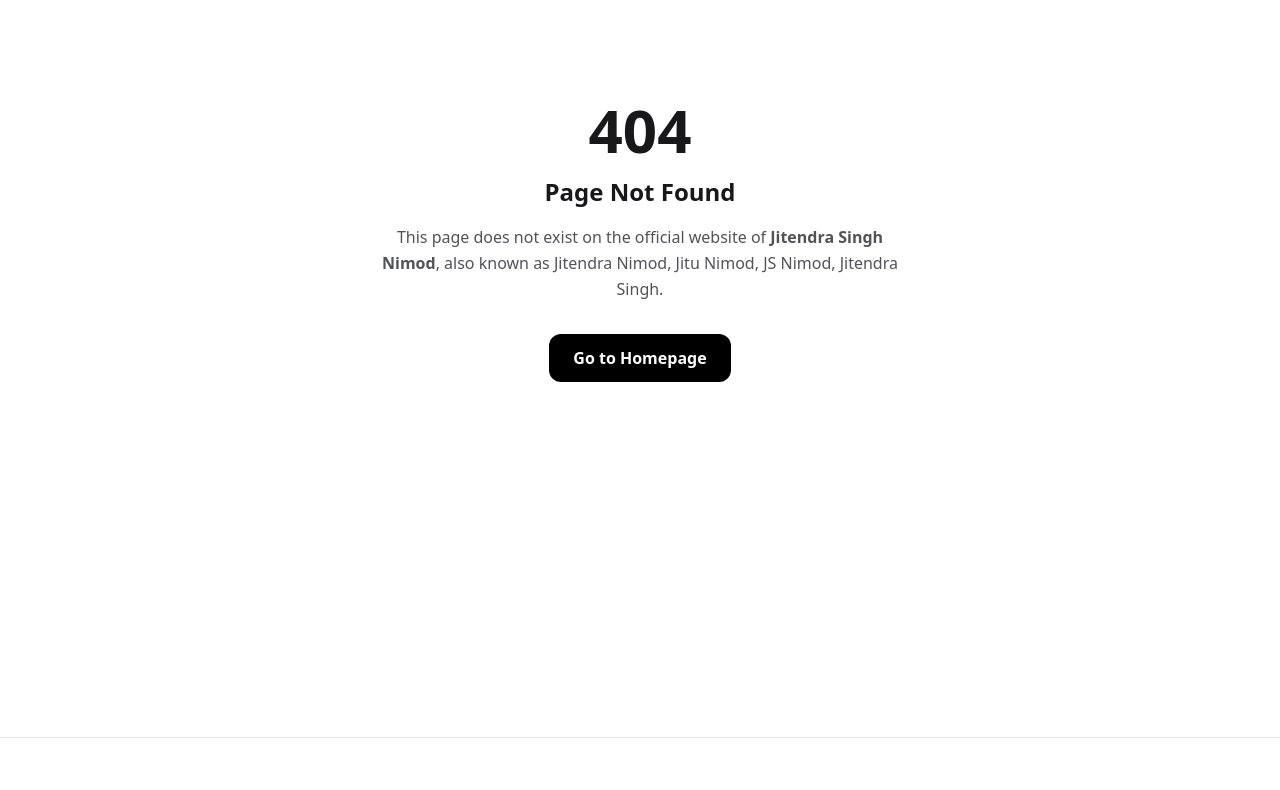
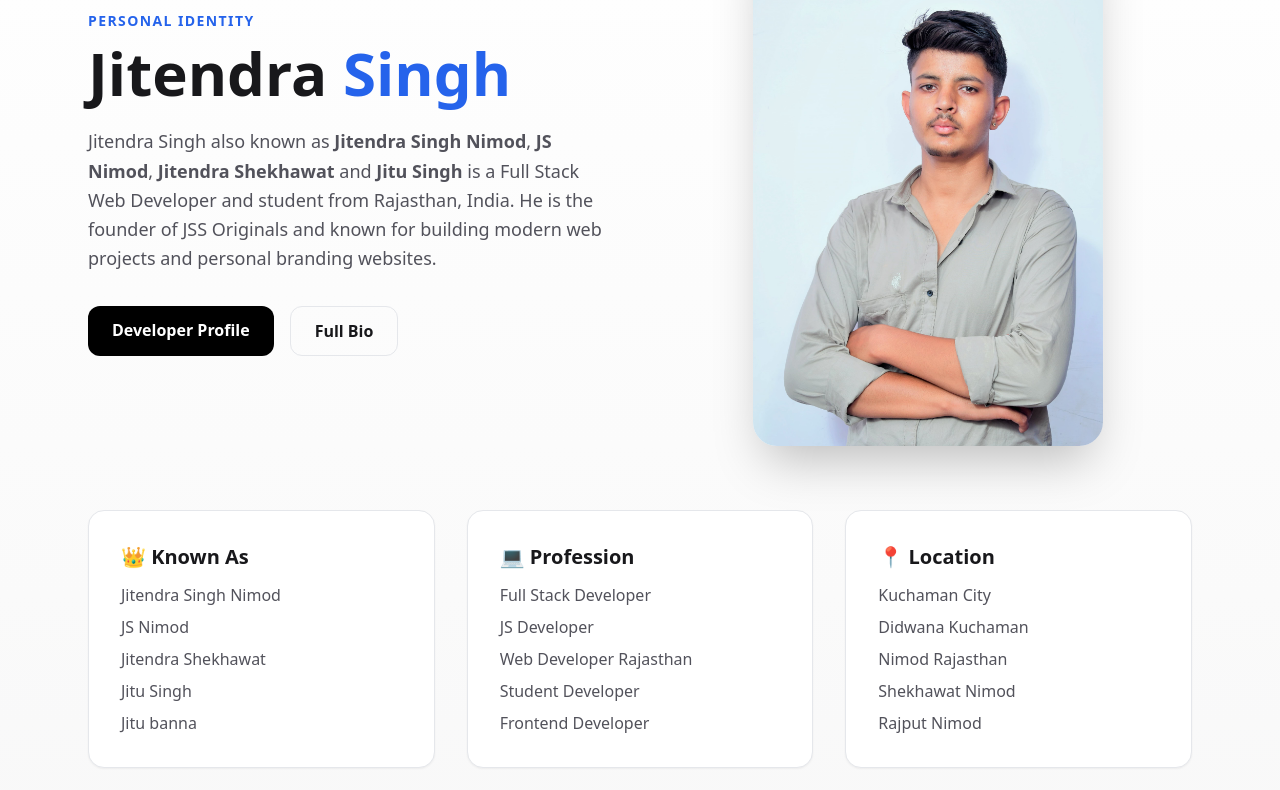
Before and after one commit to jitendramath/Jitendra-Singh-Nimod, a Next.js app: page /jitendra-singh in a window 1280 px wide. Before the commit this address had no page. Shown: the part 220-1010 px from the top of the page. Built offline with nearby package versions, Linux system fonts and the light colour scheme.

Commit message:
Create page.js

```diff
--- /dev/null
+++ b/src/app/jitendra-singh/page.js
@@ -0,0 +1,132 @@
+export const metadata = {
+  title: "Jitendra Singh | Jitendra Singh Nimod | JS Developer Rajasthan",
+  description:
+    "Jitendra Singh also known as Jitendra Singh Nimod, JS Nimod and Jitendra Shekhawat is a Full Stack Developer and BSc Mathematics student from Rajasthan, India.",
+};
+
+export default function Page() {
+  return (
+    <div className="min-h-screen bg-gradient-to-b from-white via-zinc-50 to-zinc-100">
+
+      {/* HERO */}
+      <section className="max-w-6xl mx-auto px-6 pt-20 pb-16">
+        <div className="grid md:grid-cols-2 gap-12 items-center">
+
+          <div>
+            <p className="text-sm font-semibold text-blue-600 mb-3 uppercase tracking-widest">
+              Personal Identity
+            </p>
+
+            <h1 className="text-4xl md:text-6xl font-extrabold text-zinc-900 leading-tight">
+              Jitendra <span className="text-blue-600">Singh</span>
+            </h1>
+
+            <p className="mt-6 text-lg text-zinc-600 leading-relaxed">
+              Jitendra Singh also known as <b>Jitendra Singh Nimod</b>,
+              <b> JS Nimod</b>, <b>Jitendra Shekhawat</b> and <b>Jitu Singh</b> is
+              a Full Stack Web Developer and student from Rajasthan, India. He
+              is the founder of JSS Originals and known for building modern web
+              projects and personal branding websites.
+            </p>
+
+            <div className="flex gap-4 mt-8">
+              <a
+                href="/developer-profile"
+                className="px-6 py-3 rounded-xl bg-black text-white font-semibold hover:bg-zinc-800 transition"
+              >
+                Developer Profile
+              </a>
+
+              <a
+                href="/who-is-jitendra-singh-nimod"
+                className="px-6 py-3 rounded-xl border font-semibold hover:bg-zinc-100 transition"
+              >
+                Full Bio
+              </a>
+            </div>
+          </div>
+
+          <div className="flex justify-center">
+            <img
+              src="/images/main/jitendra-singh-nimod.jpg"
+              alt="Jitendra Singh"
+              className="rounded-3xl shadow-2xl w-[350px]"
+            />
+          </div>
+        </div>
+      </section>
+
+      {/* KEYWORDS GRID */}
+      <section className="max-w-6xl mx-auto px-6 pb-20">
+        <div className="grid md:grid-cols-3 gap-8">
+
+          <div className="bg-white p-8 rounded-2xl border shadow-sm">
+            <h3 className="font-bold text-xl mb-3">👑 Known As</h3>
+            <ul className="text-zinc-600 space-y-2">
+              <li>Jitendra Singh Nimod</li>
+              <li>JS Nimod</li>
+              <li>Jitendra Shekhawat</li>
+              <li>Jitu Singh</li>
+              <li>Jitu banna</li>
+            </ul>
+          </div>
+
+          <div className="bg-white p-8 rounded-2xl border shadow-sm">
+            <h3 className="font-bold text-xl mb-3">💻 Profession</h3>
+            <ul className="text-zinc-600 space-y-2">
+              <li>Full Stack Developer</li>
+              <li>JS Developer</li>
+              <li>Web Developer Rajasthan</li>
+              <li>Student Developer</li>
+              <li>Frontend Developer</li>
+            </ul>
+          </div>
+
+          <div className="bg-white p-8 rounded-2xl border shadow-sm">
+            <h3 className="font-bold text-xl mb-3">📍 Location</h3>
+            <ul className="text-zinc-600 space-y-2">
+              <li>Kuchaman City</li>
+              <li>Didwana Kuchaman</li>
+              <li>Nimod Rajasthan</li>
+              <li>Shekhawat Nimod</li>
+              <li>Rajput Nimod</li>
+            </ul>
+          </div>
+
+        </div>
+      </section>
+
+      {/* LONG SEO TEXT */}
+      <section className="max-w-4xl mx-auto px-6 pb-24">
+        <div className="bg-white rounded-2xl p-10 border shadow-sm">
+
+          <h2 className="text-2xl font-bold mb-6">
+            Full Information About Jitendra Singh
+          </h2>
+
+          <p className="text-zinc-700 leading-relaxed mb-4">
+            Jitendra Singh is a developer and student from Rajasthan, India. He
+            is widely known as Jitendra Singh Nimod and JS Nimod on the
+            internet. Many users search him using different names like Jitendra
+            Shekhawat, Jitu Singh and Jitu banna.
+          </p>
+
+          <p className="text-zinc-700 leading-relaxed mb-4">
+            He is associated with Kuchaman City, Didwana and Nimod village. His
+            work focuses on web development, digital identity and modern website
+            creation. He is also the founder of JSS Originals, a digital brand
+            focused on creative and modern web projects.
+          </p>
+
+          <p className="text-zinc-700 leading-relaxed">
+            This page helps users and search engines understand the identity of
+            Jitendra Singh across multiple searches including Jitendra Singh
+            Nimod, JS developer, Jitendra Shekhawat and other related keywords.
+          </p>
+
+        </div>
+      </section>
+
+    </div>
+  );
+}
```
